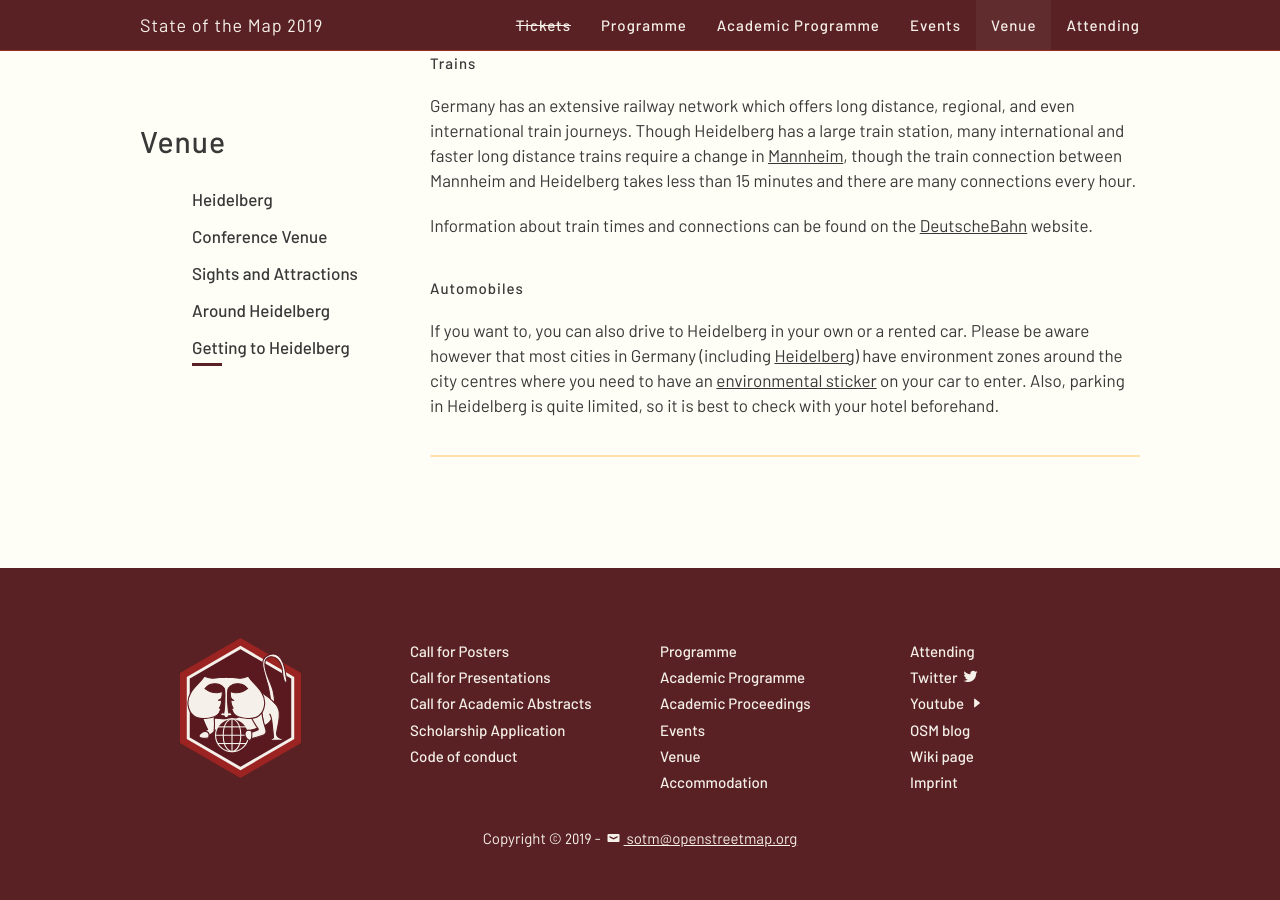
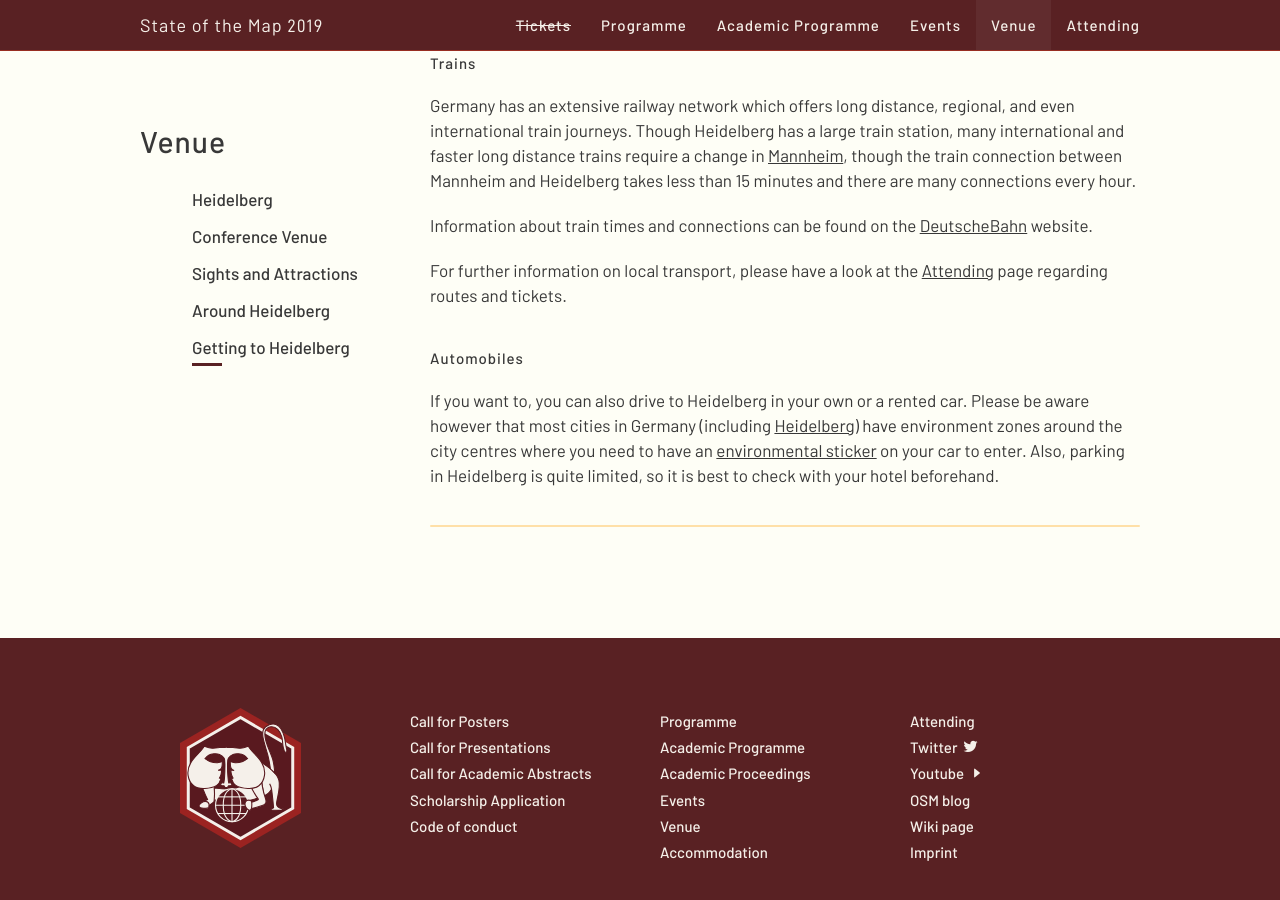
Before and after one commit to openstreetmap/stateofthemap-2019, a Jekyll site: the page built from venue/index.html, in a window 1280 px wide and 900 px high, scrolled down 6772 px. Built offline with Jekyll 4.4.1, drawn with Linux system fonts in a browser that asks for light colours.

Commit message:
Local Transport
* Add information on City-Ticket
* Add venue link to public transport information

```diff
--- a/venue/index.html
+++ b/venue/index.html
@@ -72,6 +72,7 @@ Udo Filsinger, Heidelberg Marketing GmbH</span></div></p>
 		<h3 class='space-bottom1'>Trains</h3>
 		<p>Germany has an extensive railway network which offers long distance, regional, and even international train journeys. Though Heidelberg has a large train station, many international and faster long distance trains require a change in <a href="https://en.wikipedia.org/wiki/Mannheim_Hauptbahnhof" target="_blank">Mannheim</a>, though the train connection between Mannheim and Heidelberg takes less than 15 minutes and there are many connections every hour.</p>
 		<p>Information about train times and connections can be found on the <a href="https://www.bahn.com/en/view/index.shtml" target="_blank">DeutscheBahn</a> website.</p>
+                <p>For further information on local transport, please have a look at the <a href="/attending#public-transport">Attending</a> page regarding routes and tickets.</p>
 
 		<h3 class='space-bottom1'>Automobiles</h3>
 		<p>If you want to, you can also drive to Heidelberg in your own or a rented car. Please be aware however that most cities in Germany (including <a href="https://www.openstreetmap.org/relation/2676846">Heidelberg</a>) have environment zones around the city centres where you need to have an <a href="https://www.tuev-nord.de/en/private/traffic/car-motorcycle-caravan/emissions-sticker/" target="_blank">environmental sticker</a> on your car to enter. Also, parking in Heidelberg is quite limited, so it is best to check with your hotel beforehand.</p>
```
Also changed, not shown: attending/index.html (+10 -8 lines).
